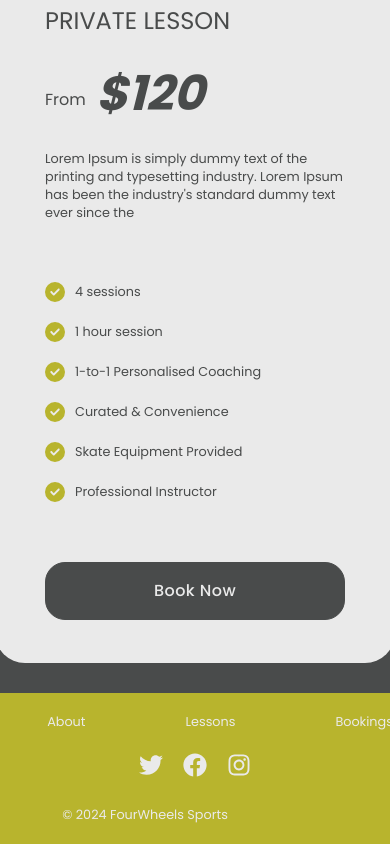
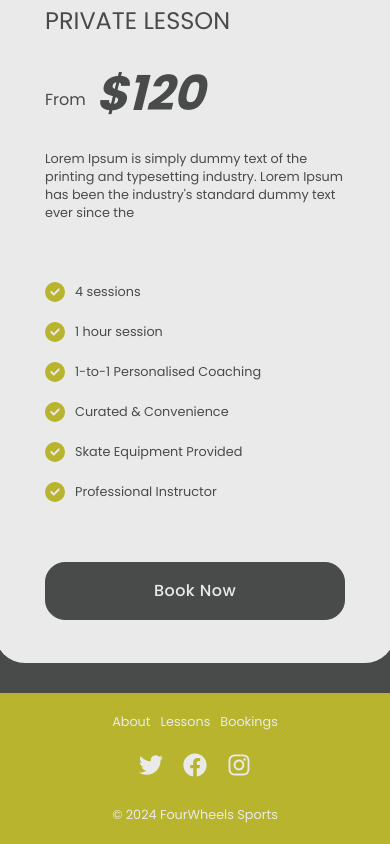
Before and after one commit to garytann/four-wheels-app-react, a React (Create React App) app in the folder my-app/: page / in a window 390 px wide. Shown: the part 4417-5261 px from the top of the page. Built offline with nearby package versions, Linux system fonts and the light colour scheme.

Commit message:
footer responsiveness

```diff
--- a/my-app/src/Styles/footer.module.css
+++ b/my-app/src/Styles/footer.module.css
@@ -51,18 +51,20 @@
     }
 
     .footerLinks {
+        padding-left: 0;
         text-align:center;
-        gap: 100px;
+        gap: 10px;
         font-size: 0.8rem;
     }
 
-    .logo {
-        margin: 20px;
+    .copyright {
+        padding-right: 0;
+        text-align: center;
+        font-size: 0.8rem;
     }
 
-    .copyright {
-        text-align: center;
-        font-size: 0.8rem;
+    .icon {
+        font-size: 1.5rem; /* Adjust icon size */
     }
 }
 
@@ -147,13 +149,13 @@
     }
 
     .footerLinks {
-        padding-left: 0;
+        padding-left: 10px;
         gap: 10px;
         font-size: 1rem;
     }
 
     .copyright {
-        padding-right: 0;
+        padding-right: 10px;
         text-align: right;
         font-size: 1rem;
     }
```
